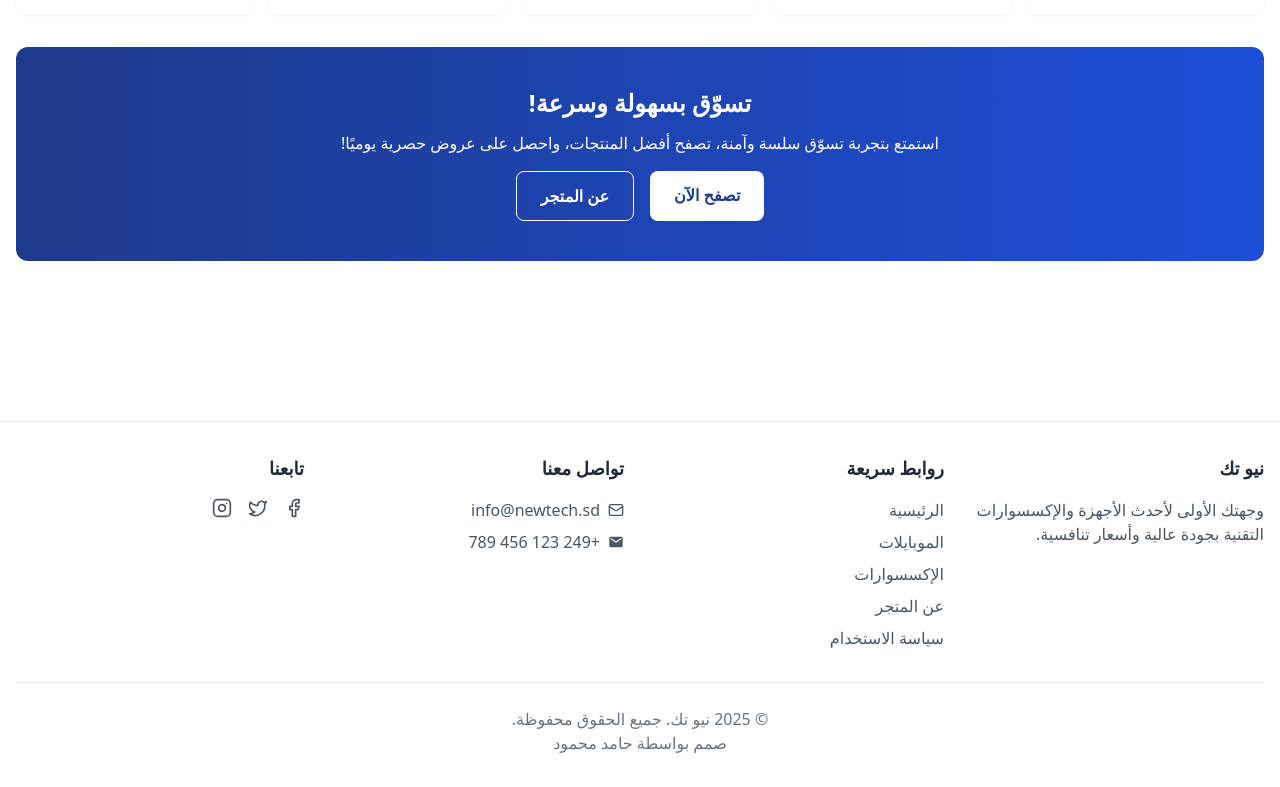
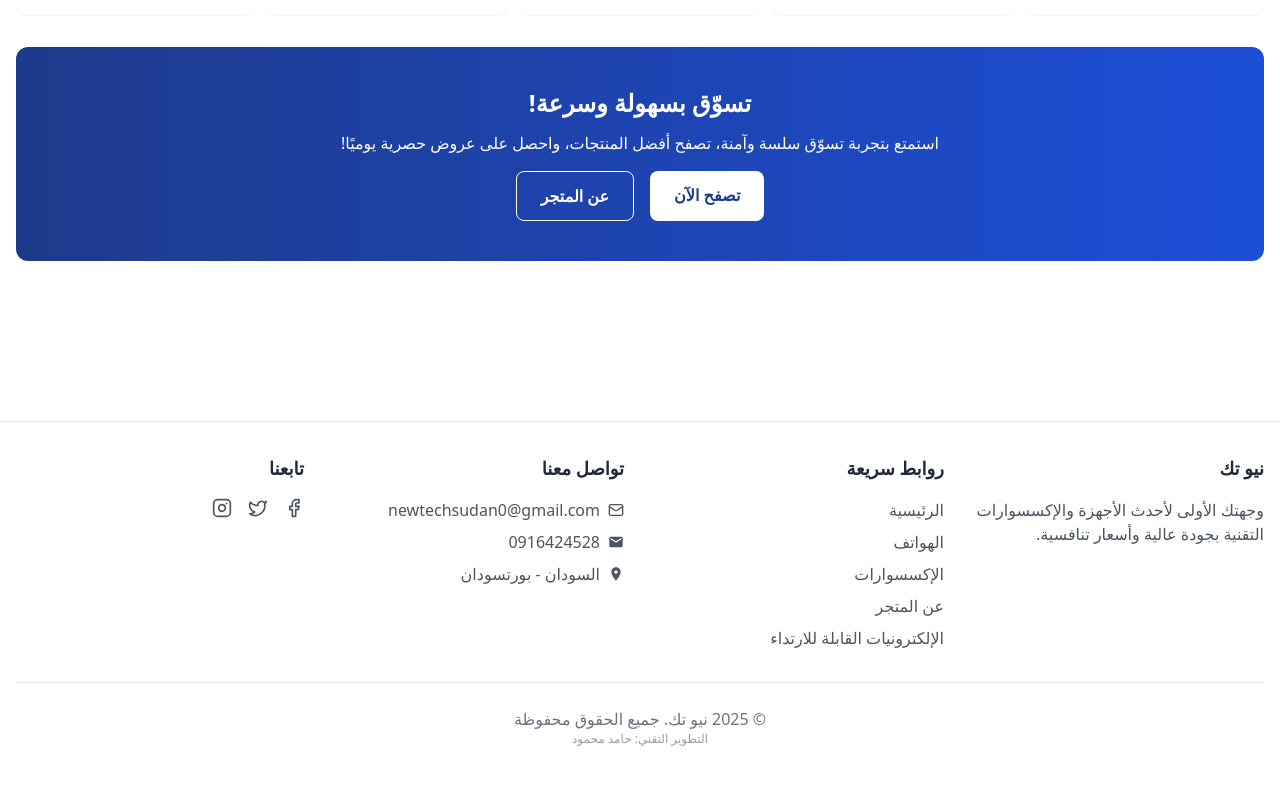
Before and after one commit to alznzony/New-Tech-Store, a React (Vite) app: page / in a window 1280 px wide. Shown: the part 1169-1956 px from the top of the page. Built offline with nearby package versions, Linux system fonts and the light colour scheme; no server answers; the database is empty.

Commit message:
تحديثات المشروع

```diff
--- a/package.json
+++ b/package.json
@@ -12,7 +12,8 @@
     "react": "^18.2.0",
     "react-dom": "^18.2.0",
     "react-icons": "^5.5.0",
-    "react-router-dom": "^6.30.1"
+    "react-router-dom": "^6.30.1",
+    "react-to-print": "^3.1.0"
   },
   "devDependencies": {
     "@vitejs/plugin-react": "^4.4.1",
--- a/src/components/Footer.jsx
+++ b/src/components/Footer.jsx
@@ -24,10 +24,10 @@ export default function Footer({ darkMode }) {
             <ul className="space-y-2">
               {[
                 { path: "/", text: "الرئيسية" },
-                { path: "/phones", text: "الموبايلات" },
+                { path: "/phones", text: "الهواتف" },
                 { path: "/accessories", text: "الإكسسوارات" },
                 { path: "/about", text: "عن المتجر" },
-                { path: "/policy", text: "سياسة الاستخدام" },
+                { path: "/Wearables", text: "الإلكترونيات القابلة للارتداء" },
               ].map((item, index) => (
                 <li key={index}>
                   <Link
@@ -48,7 +48,7 @@ export default function Footer({ darkMode }) {
             <ul className="space-y-2">
               <li className="flex items-center gap-2 text-gray-600 dark:text-gray-300">
                 <Mail size={16} />
-                <span>info@newtech.sd</span>
+                <span>newtechsudan0@gmail.com</span>
               </li>
               <li className="flex items-center gap-2 text-gray-600 dark:text-gray-300">
                 <svg
@@ -58,7 +58,17 @@ export default function Footer({ darkMode }) {
                 >
                   <path d="M20 4H4c-1.1 0-1.99.9-1.99 2L2 18c0 1.1.9 2 2 2h16c1.1 0 2-.9 2-2V6c0-1.1-.9-2-2-2zm0 4l-8 5-8-5V6l8 5 8-5v2z" />
                 </svg>
-                <span>+249 123 456 789</span>
+                <span>0916424528</span>
+              </li>
+              <li className="flex items-center gap-2 text-gray-600 dark:text-gray-300">
+                <svg
+                  className="w-4 h-4"
+                  fill="currentColor"
+                  viewBox="0 0 24 24"
+                >
+                  <path d="M12 2C8.13 2 5 5.13 5 9c0 5.25 7 13 7 13s7-7.75 7-13c0-3.87-3.13-7-7-7zm0 9.5c-1.38 0-2.5-1.12-2.5-2.5s1.12-2.5 2.5-2.5 2.5 1.12 2.5 2.5-1.12 2.5-2.5 2.5z" />
+                </svg>
+                <span>السودان - بورتسودان</span>
               </li>
             </ul>
           </div>
@@ -91,8 +101,8 @@ export default function Footer({ darkMode }) {
         </div>
 
         <div className="border-t dark:border-gray-700 mt-8 pt-6 text-center text-gray-500 dark:text-gray-400">
-          <p>© {new Date().getFullYear()} نيو تك. جميع الحقوق محفوظة.</p>
-          <p> صمم بواسطة حامد محمود </p>
+          <p>© {new Date().getFullYear()} نيو تك. جميع الحقوق محفوظة</p>
+          <p className="text-xs opacity-70">التطوير التقني: حامد محمود</p>
         </div>
       </div>
     </footer>
--- a/src/pages/Home.jsx
+++ b/src/pages/Home.jsx
@@ -103,9 +103,9 @@ const Home = ({ addToCart, showToast }) => {
         <div className="grid grid-cols-2 sm:grid-cols-4 gap-2 sm:gap-4">
           {[
             { icon: "📱", label: "الهواتف", link: "/phones" },
-            { icon: "🎧", label: "سماعات", link: "/headphones" },
-            { icon: "🔋", label: "شواحن", link: "/chargers" },
-            { icon: "🔌", label: "باور بانك", link: "/power-banks" },
+            { icon: "🎧", label: "سماعات", link: "/Accessories" },
+            { icon: "🔋", label: "شواحن", link: "/Accessories" },
+            { icon: "⌚", label: " ساعات ذكية", link: "/Wearables" },
           ].map((item, index) => (
             <Link
               key={index}
--- a/src/pages/Supervisor.jsx
+++ b/src/pages/Supervisor.jsx
@@ -465,7 +465,7 @@ export default function Supervisor() {
 
                 <div>
                   <label className="block text-sm font-medium text-gray-700 mb-1">
-                    السعر (ر.س) *
+                    السعر (ج.س) *
                   </label>
                   <input
                     type="number"
```
Also changed, not shown: 1 other file (tests, documents, lock files or other folders).
